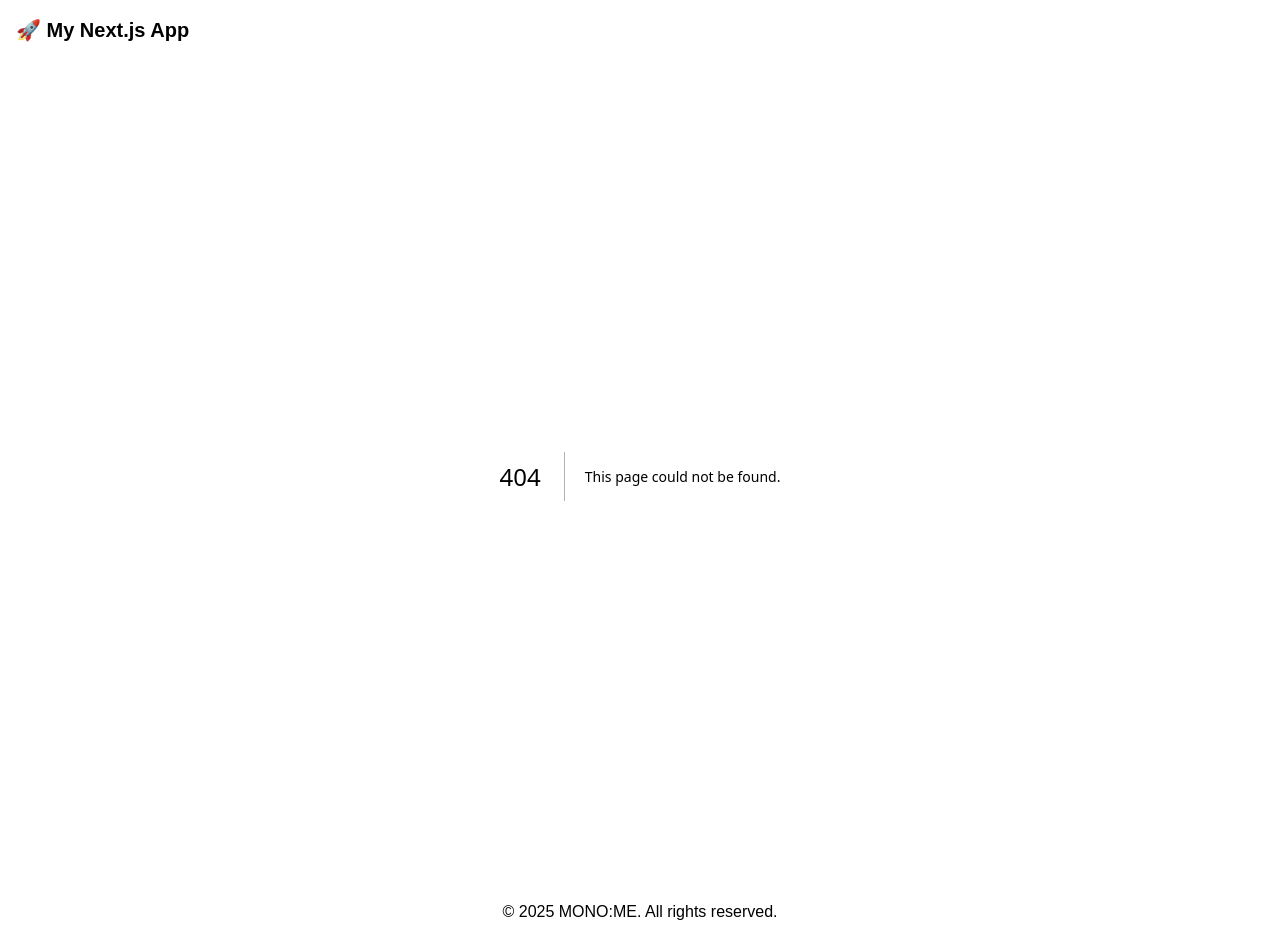
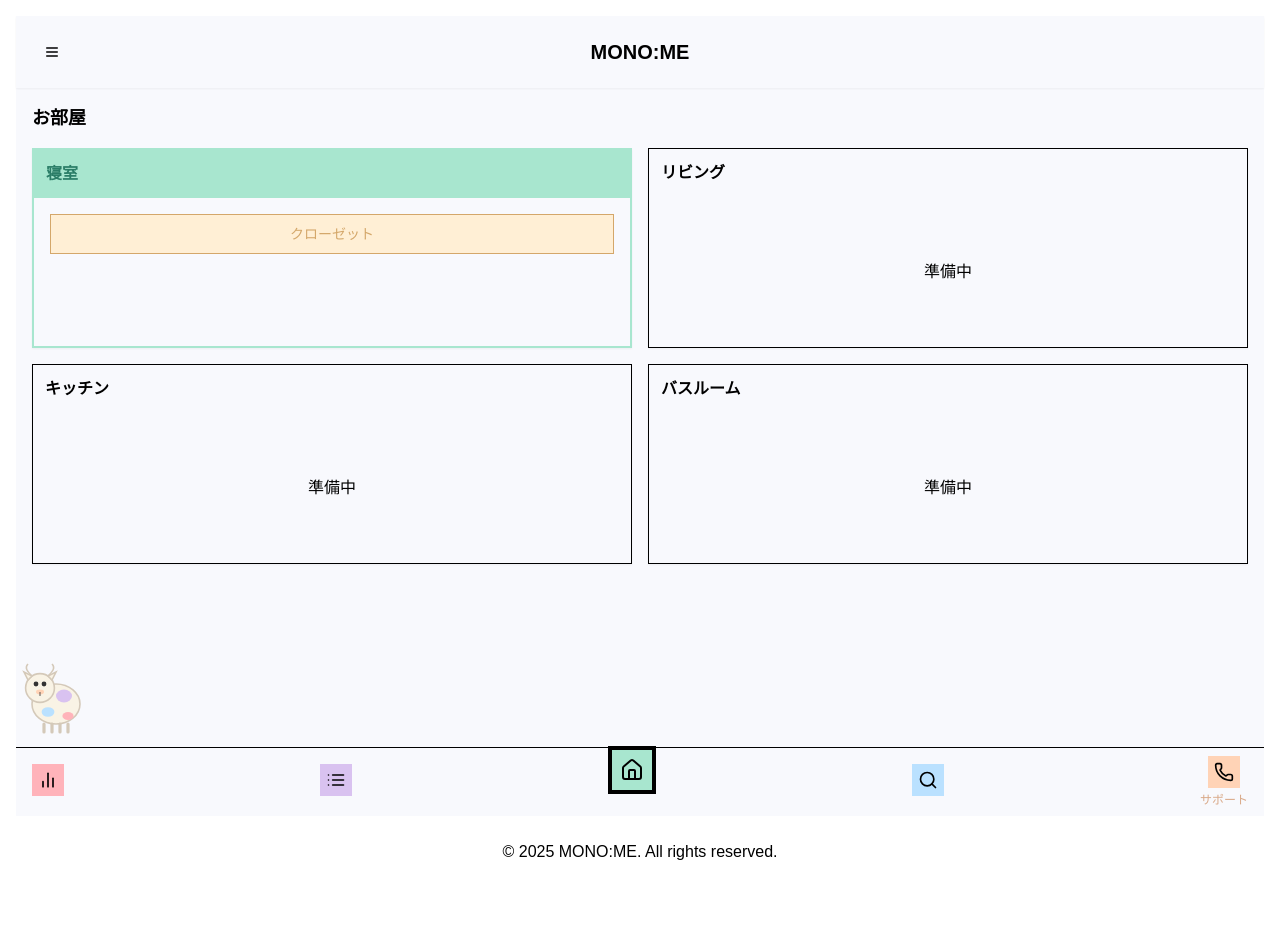
Before and after one commit to SAETAG/mvp03_nextjs-app, a Next.js app: page /dashboard in a window 1280 px wide. Before the commit this address had no page. After the commit the page ends 872 px from the top, so only its background shows below. Built offline with nearby package versions, Linux system fonts and the light colour scheme.

Commit message:
💄 ダッシュボードのUI仮完成

```diff
--- /dev/null
+++ b/src/app/dashboard/page.tsx
@@ -0,0 +1,153 @@
+import { Menu, BarChart2, List, Home, Search, Phone } from "lucide-react"
+import { Button } from "@/components/ui/button"
+import { Card, CardContent } from "@/components/ui/card"
+import Link from "next/link"
+
+export default function Dashboard() {
+  return (
+    <div className="flex flex-col min-h-screen bg-[#f8f9fd] relative">
+      {/* Header with hamburger menu */}
+      <header className="sticky top-0 z-10 bg-white p-4 shadow-sm">
+        <div className="flex items-center justify-between">
+          <Button variant="ghost" size="icon" className="rounded-full">
+            <Menu className="h-6 w-6" />
+            <span className="sr-only">Menu</span>
+          </Button>
+          <h1 className="text-xl font-bold text-center">MONO:ME</h1>
+          <div className="w-10" /> {/* Spacer for alignment */}
+        </div>
+      </header>
+
+      {/* Main content */}
+      <main className="flex-1 p-4 overflow-auto">
+        <h2 className="text-lg font-semibold mb-4">お部屋</h2>
+
+        <div className="grid grid-cols-2 gap-4">
+          {/* Bedroom Card with Closet */}
+          <Card className="overflow-hidden border-2 border-[#a8e6cf] hover:shadow-md transition-shadow h-[200px]">
+            <CardContent className="p-0 h-full flex flex-col">
+              <div className="bg-[#a8e6cf] p-3">
+                <h3 className="text-[#2a7d67] font-bold">寝室</h3>
+              </div>
+              <div className="p-4 flex-1 flex flex-col">
+                <Button className="w-full py-3 bg-[#ffefd5] hover:bg-[#ffe5bc] text-[#d4a76a] border border-[#d4a76a] font-medium">
+                  クローゼット
+                </Button>
+              </div>
+            </CardContent>
+          </Card>
+
+          {/* Living Room Card */}
+          <Card className="overflow-hidden hover:shadow-md transition-shadow bg-gray-50 h-[200px]">
+            <CardContent className="p-0 h-full flex flex-col">
+              <div className="bg-gray-200 p-3">
+                <h3 className="text-gray-600 font-bold">リビング</h3>
+              </div>
+              <div className="p-4 flex-1 flex flex-col justify-center items-center">
+                <p className="text-gray-500 font-medium">準備中</p>
+              </div>
+            </CardContent>
+          </Card>
+
+          {/* Kitchen Card */}
+          <Card className="overflow-hidden hover:shadow-md transition-shadow bg-gray-50 h-[200px]">
+            <CardContent className="p-0 h-full flex flex-col">
+              <div className="bg-gray-200 p-3">
+                <h3 className="text-gray-600 font-bold">キッチン</h3>
+              </div>
+              <div className="p-4 flex-1 flex flex-col justify-center items-center">
+                <p className="text-gray-500 font-medium">準備中</p>
+              </div>
+            </CardContent>
+          </Card>
+
+          {/* Bathroom Card */}
+          <Card className="overflow-hidden hover:shadow-md transition-shadow bg-gray-50 h-[200px]">
+            <CardContent className="p-0 h-full flex flex-col">
+              <div className="bg-gray-200 p-3">
+                <h3 className="text-gray-600 font-bold">バスルーム</h3>
+              </div>
+              <div className="p-4 flex-1 flex flex-col justify-center items-center">
+                <p className="text-gray-500 font-medium">準備中</p>
+              </div>
+            </CardContent>
+          </Card>
+        </div>
+      </main>
+
+      {/* Cow illustration */}
+      <div className="fixed bottom-16 left-4 z-10">
+        <svg width="80" height="80" viewBox="0 0 100 100" fill="none" xmlns="http://www.w3.org/2000/svg">
+          {/* Cow body */}
+          <ellipse cx="50" cy="60" rx="30" ry="25" fill="#f9f3e5" stroke="#d4c9b9" strokeWidth="2" />
+
+          {/* Cow head */}
+          <circle cx="30" cy="40" r="18" fill="#f9f3e5" stroke="#d4c9b9" strokeWidth="2" />
+
+          {/* Cow ears */}
+          <path d="M15 30 L10 20 L20 25 Z" fill="#f9f3e5" stroke="#d4c9b9" strokeWidth="2" />
+          <path d="M45 30 L50 20 L40 25 Z" fill="#f9f3e5" stroke="#d4c9b9" strokeWidth="2" />
+
+          {/* Cow spots */}
+          <ellipse cx="60" cy="50" rx="10" ry="8" fill="#d9c2f0" />
+          <ellipse cx="40" cy="70" rx="8" ry="6" fill="#bae1ff" />
+          <ellipse cx="65" cy="75" rx="7" ry="5" fill="#ffb3ba" />
+
+          {/* Cow eyes */}
+          <circle cx="25" cy="35" r="3" fill="#333" />
+          <circle cx="35" cy="35" r="3" fill="#333" />
+
+          {/* Cow nose */}
+          <ellipse cx="30" cy="45" rx="5" ry="3" fill="#ffd3b6" />
+          <line x1="30" y1="45" x2="30" y2="50" stroke="#333" strokeWidth="1" />
+
+          {/* Cow legs */}
+          <line x1="35" y1="85" x2="35" y2="95" stroke="#d4c9b9" strokeWidth="4" strokeLinecap="round" />
+          <line x1="45" y1="85" x2="45" y2="95" stroke="#d4c9b9" strokeWidth="4" strokeLinecap="round" />
+          <line x1="55" y1="85" x2="55" y2="95" stroke="#d4c9b9" strokeWidth="4" strokeLinecap="round" />
+          <line x1="65" y1="85" x2="65" y2="95" stroke="#d4c9b9" strokeWidth="4" strokeLinecap="round" />
+
+          {/* Cow horns */}
+          <path d="M20 25 C15 20, 10 15, 15 10" stroke="#d4c9b9" strokeWidth="2" fill="none" />
+          <path d="M40 25 C45 20, 50 15, 45 10" stroke="#d4c9b9" strokeWidth="2" fill="none" />
+        </svg>
+      </div>
+
+      {/* Bottom navigation */}
+      <nav className="sticky bottom-0 bg-white border-t border-gray-200 py-2 px-4">
+        <div className="flex justify-between items-center">
+          <Link href="#" className="flex flex-col items-center">
+            <div className="bg-[#ffb3ba] p-1.5 rounded-full">
+              <BarChart2 className="h-5 w-5 text-white" />
+            </div>
+            <span className="text-xs mt-1 text-[#e57f87]"></span>
+          </Link>
+          <Link href="#" className="flex flex-col items-center">
+            <div className="bg-[#d9c2f0] p-1.5 rounded-full">
+              <List className="h-5 w-5 text-white" />
+            </div>
+            <span className="text-xs mt-1 text-[#a98bc7]"></span>
+          </Link>
+          <Link href="#" className="flex flex-col items-center">
+            <div className="bg-[#a8e6cf] p-2 rounded-full -mt-5 border-4 border-white">
+              <Home className="h-6 w-6 text-white" />
+            </div>
+            <span className="text-xs mt-1 text-[#2a7d67] font-bold"></span>
+          </Link>
+          <Link href="#" className="flex flex-col items-center">
+            <div className="bg-[#bae1ff] p-1.5 rounded-full">
+              <Search className="h-5 w-5 text-white" />
+            </div>
+            <span className="text-xs mt-1 text-[#7aaddb]"></span>
+          </Link>
+          <Link href="#" className="flex flex-col items-center">
+            <div className="bg-[#ffd3b6] p-1.5 rounded-full">
+              <Phone className="h-5 w-5 text-white" />
+            </div>
+            <span className="text-xs mt-1 text-[#d9a988]">サポート</span>
+          </Link>
+        </div>
+      </nav>
+    </div>
+  )
+}
--- a/src/app/layout.tsx
+++ b/src/app/layout.tsx
@@ -1,7 +1,7 @@
 import type { Metadata } from "next";
 import { Geist, Geist_Mono } from "next/font/google";
 import "../styles/globals.css";
-import Header from "@/components/Header";
+// import Header from "@/components/Header";
 import Footer from "@/components/Footer";
 
 
@@ -9,7 +9,7 @@ const geistSans = Geist({ variable: "--font-geist-sans", subsets: ["latin"] });
 const geistMono = Geist_Mono({ variable: "--font-geist-mono", subsets: ["latin"] });
 
 export const metadata: Metadata = {
-  title: "My Next.js App",
+  title: "MONO:ME",
   description: "A modern web application built with Next.js and Tailwind CSS.",
 };
 
@@ -17,7 +17,7 @@ export default function RootLayout({ children }: { children: React.ReactNode })
   return (
     <html lang="en">
       <body className={`${geistSans.variable} ${geistMono.variable} bg-background text-foreground flex flex-col min-h-screen`}>
-        <Header /> {/* ✅ すべてのページに共通のヘッダー */}
+        {/* <Header /> ✅ すべてのページに共通のヘッダー */}
         <main className="flex-grow p-4">{children}</main> {/* ✅ 各ページの内容がここに入る */}
         <Footer /> {/* ✅ すべてのページに共通のフッター */}
       </body>
--- a/src/app/onboarding/page.tsx
+++ b/src/app/onboarding/page.tsx
@@ -2,12 +2,16 @@ import Link from "next/link";
 
 export default function OnboardingPage() {
   return (
-    <div className="min-h-screen flex flex-col items-center justify-center bg-gray-100 p-6">
-      <h1 className="text-2xl font-bold mb-4">あなたにピッタリのクローゼットお片付け方法を見つけよう！</h1>
-      <p className="text-gray-600 mb-6">まずはあなたのことを教えてね！全部で4問あるよ！</p>
+    <div className="min-h-screen flex flex-col items-center justify-center bg-[#f8f9fd] p-6">
+      <h1 className="text-2xl font-bold text-[#2a7d67] mb-4 text-center">
+        あなたにピッタリのクローゼットお片付け方法を見つけよう！
+      </h1>
+      <p className="text-[#555] mb-6 text-center">
+        まずはあなたのことを教えてね！全部で4問あるよ！
+      </p>
 
       <Link href="/onboarding/steps/1">
-        <button className="bg-blue-500 text-white px-6 py-3 rounded-lg">
+        <button className="bg-[#a8e6cf] hover:bg-[#91d8ba] text-[#2a7d67] px-6 py-3 rounded-lg border border-[#2a7d67] font-medium shadow-md transition">
           アンケートを始める
         </button>
       </Link>
--- a/src/app/onboarding/steps/page.tsx
+++ b/src/app/onboarding/steps/page.tsx
@@ -9,13 +9,13 @@ const steps = [
 
 export default function OnboardingStepsPage() {
   return (
-    <div className="min-h-screen flex flex-col items-center p-6">
-      <h1 className="text-2xl font-bold mb-4">アンケートを進めましょう</h1>
+    <div className="min-h-screen flex flex-col items-center p-6 bg-[#f8f9fd]">
+      <h1 className="text-2xl font-bold mb-4 text-[#2a7d67]">アンケートを進めましょう</h1>
       <ul className="w-full max-w-md">
         {steps.map((step) => (
           <li key={step.id} className="mb-3">
             <Link href={`/onboarding/steps/${step.id}`}>
-              <button className="w-full bg-gray-200 px-6 py-3 rounded-md hover:bg-gray-300">
+              <button className="w-full bg-[#a8e6cf] hover:bg-[#91d8ba] text-[#2a7d67] px-6 py-3 rounded-lg border border-[#2a7d67] font-medium shadow-md transition">
                 {step.title}
               </button>
             </Link>
--- a/src/components/Header.tsx
+++ b/src/components/Header.tsx
@@ -1,7 +1,7 @@
-export default function Header() {
-  return (
-    <header className="bg-gray-900 text-white p-4">
-      <h1 className="text-xl font-bold">🚀 My Next.js App</h1>
-    </header>
-  );
-}
+// export default function Header() {
+//   return (
+//     <header className="bg-gray-900 text-white p-4">
+//       <h1 className="text-xl font-bold">🚀 My Next.js App</h1>
+//     </header>
+//   );
+// }
```
